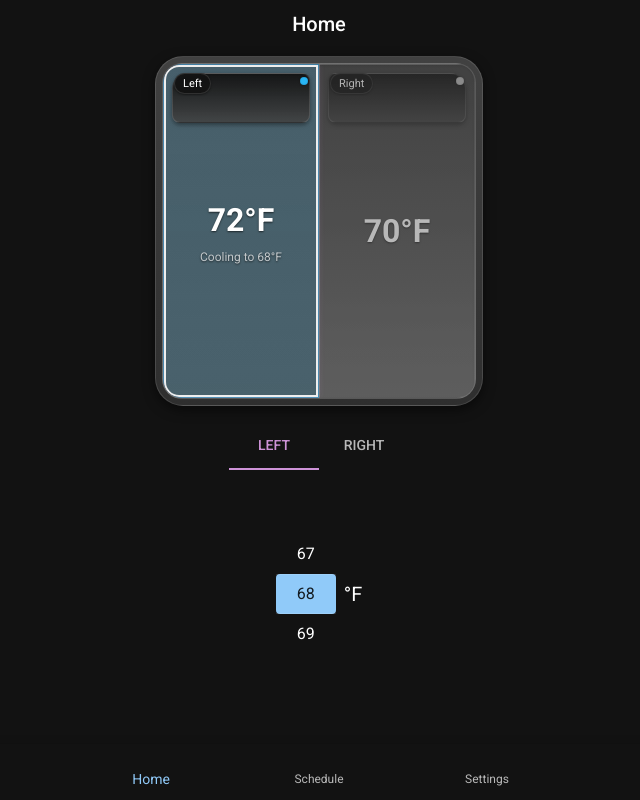
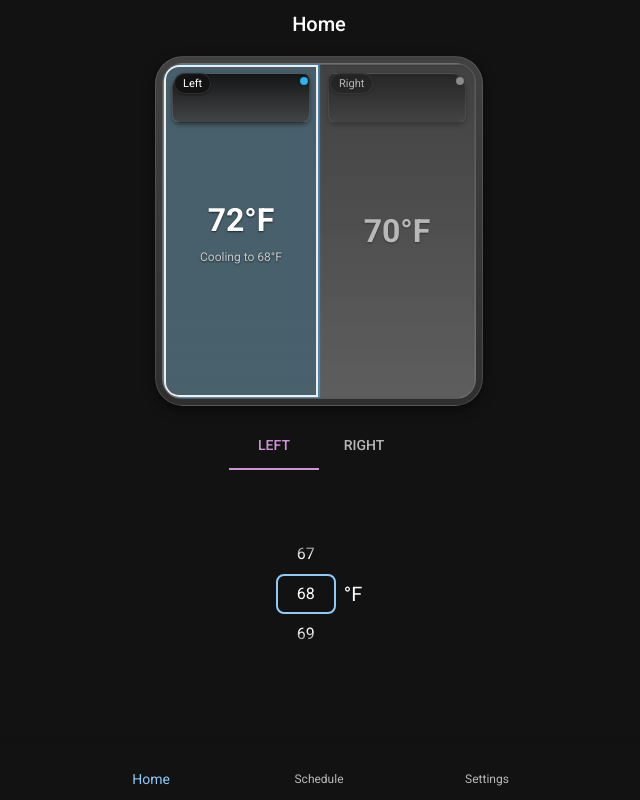
Before and after one commit to jonm01/bed-zones, a Next.js app: page / in a window 1280 px wide. Shown: the whole page, without its empty margins (321-961 px from the left). Built offline with nearby package versions, Linux system fonts and the light colour scheme; some icons are missing; what @mui/material-nextjs would draw is missing.

Commit message:
feat: animate temperature wheel with bounce and haptics

```diff
--- a/src/components/TemperatureControl.tsx
+++ b/src/components/TemperatureControl.tsx
@@ -44,10 +44,20 @@ export function TemperatureControl({
   const containerRef = React.useRef<HTMLDivElement>(null);
   const itemRefs = React.useRef(new Map<number, HTMLDivElement>());
   const frame = React.useRef<number>();
+  const isFirst = React.useRef(true);
+  const prevValue = React.useRef(value);
 
-  const adjust = (delta: number) => {
-    const next = Math.min(max, Math.max(min, value + delta));
-    onChange(next);
+  const bounce = (dir: 'min' | 'max') => {
+    const el = containerRef.current;
+    if (!el) return;
+    el.animate(
+      [
+        { transform: 'translateY(0)' },
+        { transform: `translateY(${dir === 'min' ? 12 : -12}px)` },
+        { transform: 'translateY(0)' },
+      ],
+      { duration: 300, easing: 'cubic-bezier(.34,1.56,.64,1)' },
+    );
   };
 
   const scrollToValue = React.useCallback(
@@ -61,8 +71,26 @@ export function TemperatureControl({
     [],
   );
 
+  const adjust = (delta: number) => {
+    let next = value + delta;
+    if (next < min) {
+      next = min;
+      bounce('min');
+    } else if (next > max) {
+      next = max;
+      bounce('max');
+    }
+    onChange(next);
+    scrollToValue(next, true);
+  };
+
   React.useEffect(() => {
-    scrollToValue(value, false);
+    if (prevValue.current !== value) {
+      navigator.vibrate?.(5);
+      prevValue.current = value;
+    }
+    scrollToValue(value, !isFirst.current);
+    isFirst.current = false;
   }, [value, scrollToValue]);
 
   const handleScroll = () => {
@@ -84,6 +112,12 @@ export function TemperatureControl({
         }
       });
       if (closest !== value) onChange(closest);
+
+      const atTop = container.scrollTop <= 0;
+      const atBottom = container.scrollTop >= container.scrollHeight - container.clientHeight;
+      if ((atTop && closest === min) || (atBottom && closest === max)) {
+        bounce(atTop ? 'min' : 'max');
+      }
     });
   };
 
@@ -100,6 +134,9 @@ export function TemperatureControl({
             height: '100%',
             overflowY: 'auto',
             scrollSnapType: 'y mandatory',
+            WebkitOverflowScrolling: 'touch',
+            maskImage: 'linear-gradient(to bottom, transparent, black 20%, black 80%, transparent)',
+            WebkitMaskImage: 'linear-gradient(to bottom, transparent, black 20%, black 80%, transparent)',
             '&::-webkit-scrollbar': { display: 'none' },
           }}
         >
@@ -117,9 +154,10 @@ export function TemperatureControl({
                 alignItems: 'center',
                 justifyContent: 'center',
                 scrollSnapAlign: 'center',
-                borderRadius: 1,
-                bgcolor: n === value ? 'primary.main' : 'transparent',
-                color: n === value ? 'primary.contrastText' : 'text.primary',
+                borderRadius: 2,
+                border: '2px solid',
+                borderColor: n === value ? 'primary.main' : 'transparent',
+                fontWeight: n === value ? 600 : 400,
               }}
             >
               <Typography>{n}</Typography>
@@ -127,20 +165,6 @@ export function TemperatureControl({
           ))}
           <Box sx={{ height: 40 }} />
         </Box>
-        <Box
-          sx={{
-            pointerEvents: 'none',
-            position: 'absolute',
-            top: '50%',
-            left: 0,
-            width: '100%',
-            height: 40,
-            transform: 'translateY(-50%)',
-            borderTop: '1px solid',
-            borderBottom: '1px solid',
-            borderColor: 'divider',
-          }}
-        />
       </Box>
       <Typography sx={{ fontSize: 20 }}>{`°${unit}`}</Typography>
       <IconButton onClick={() => adjust(step)}>
```
